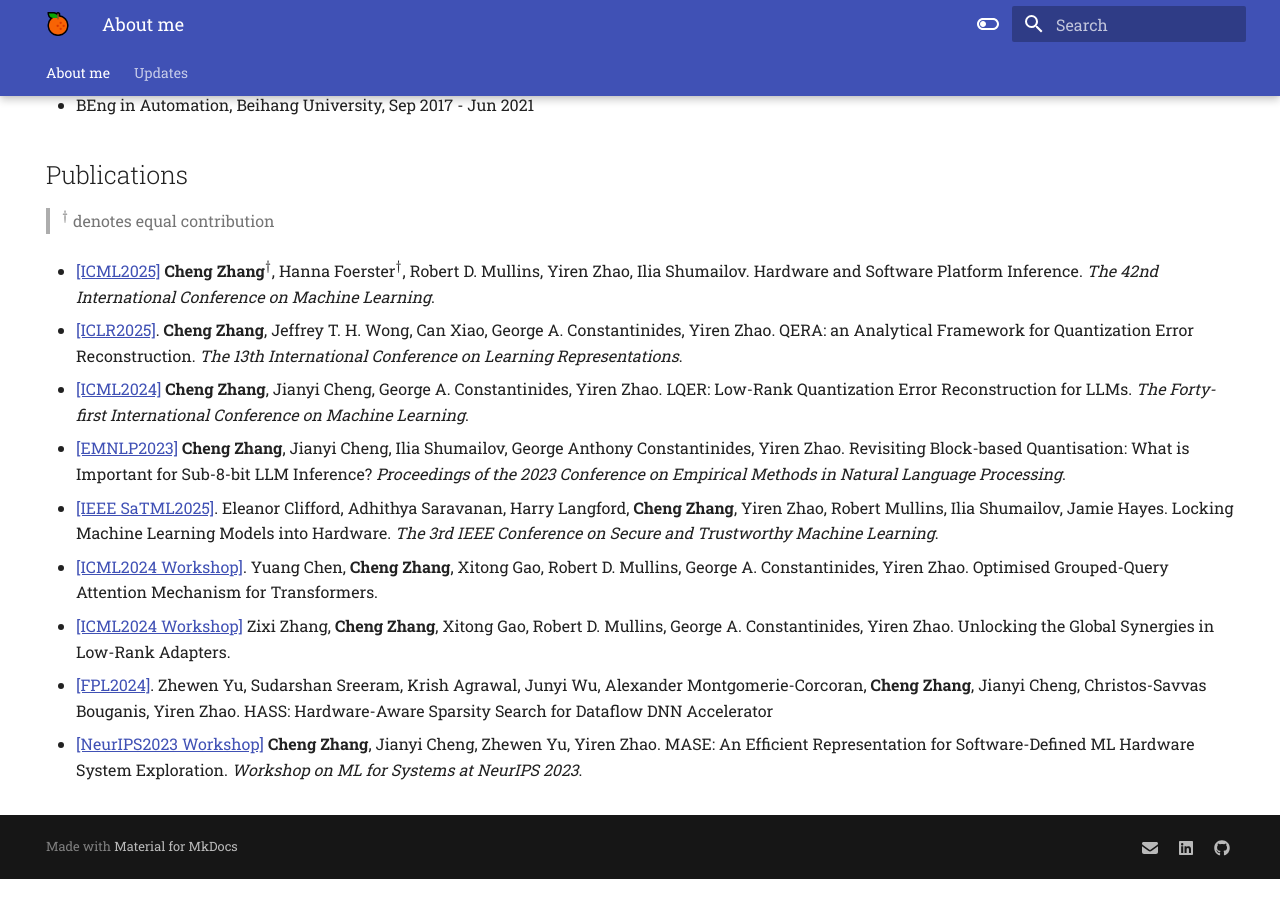
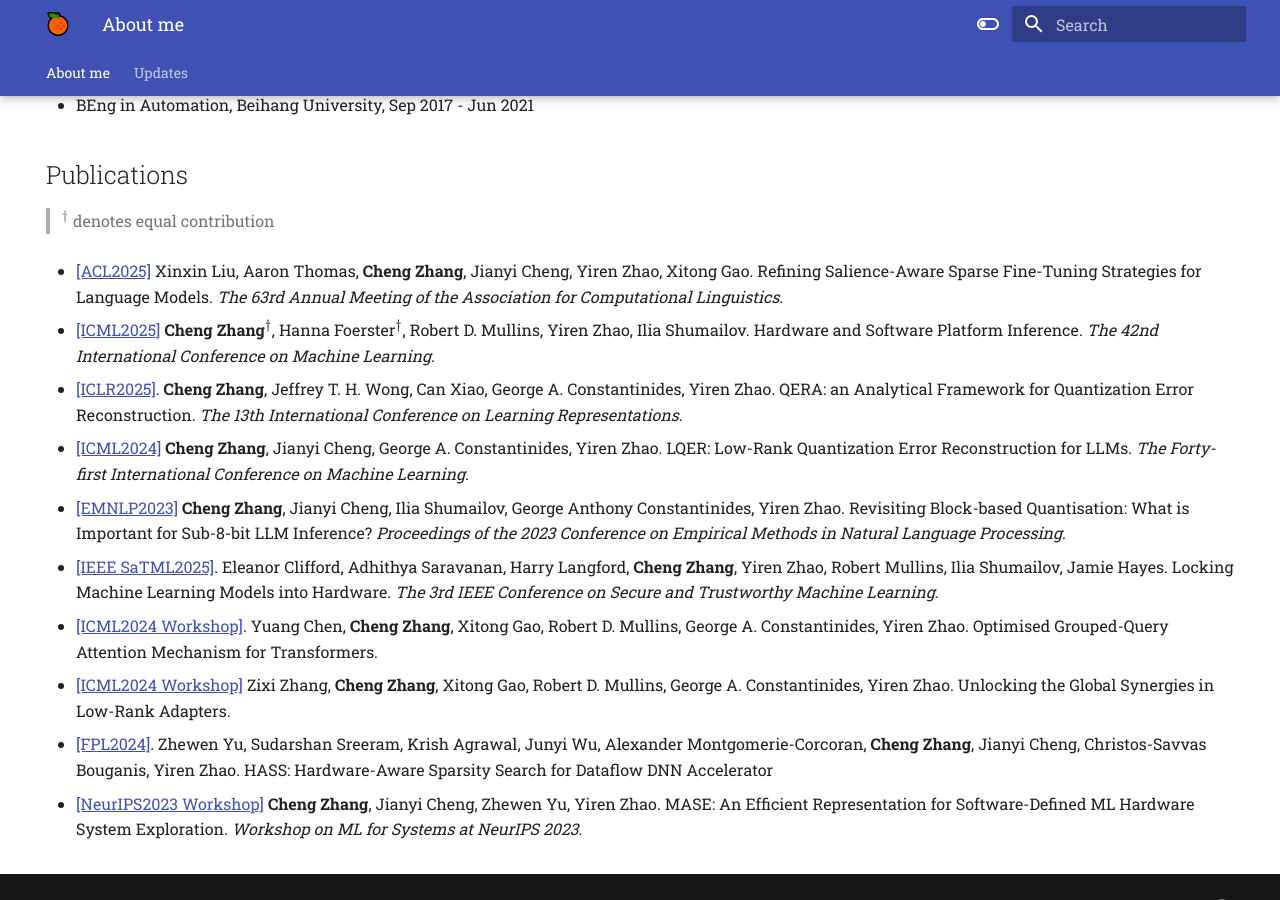
Before and after one commit to ChengZhang-98/blog, an MkDocs documentation site: the page built from docs/index.md, in a window 1280 px wide and 900 px high, scrolled down 738 px. Built offline with MkDocs 1.6.1 and Material for MkDocs 9.7.7, drawn with Linux system fonts in a browser that asks for light colours; before the commit the page ends 1617 px from its top, so only the background shows below that.

Commit message:
add acl2025

```diff
--- a/docs/index.md
+++ b/docs/index.md
@@ -30,7 +30,9 @@ My research is currently sponsored by the [Scaling Compute Program under ARIA](h
 
 > $^\dag$ denotes equal contribution
 
-- [<u>\[ICML2025\]</u>]() **Cheng Zhang**$^\dag$, Hanna Foerster$^\dag$, Robert D. Mullins, Yiren Zhao, Ilia Shumailov. Hardware and Software Platform Inference. *The 42nd International Conference on Machine Learning*.
+- [<u>\[ACL2025\]</u>](https://arxiv.org/abs/2412.13488) Xinxin Liu, Aaron Thomas, **Cheng Zhang**, Jianyi Cheng, Yiren Zhao, Xitong Gao. Refining Salience-Aware Sparse Fine-Tuning Strategies for Language Models. *The 63rd Annual Meeting of the Association for Computational Linguistics*.
+
+- [<u>\[ICML2025\]</u>](https://arxiv.org/abs/2411.05197v1) **Cheng Zhang**$^\dag$, Hanna Foerster$^\dag$, Robert D. Mullins, Yiren Zhao, Ilia Shumailov. Hardware and Software Platform Inference. *The 42nd International Conference on Machine Learning*.
 
 - [<u>\[ICLR2025\]</u>](https://arxiv.org/abs/2410.06040). **Cheng Zhang**, Jeffrey T. H. Wong, Can Xiao, George A. Constantinides, Yiren Zhao. QERA: an Analytical Framework for Quantization Error Reconstruction. *The 13th International Conference on Learning Representations*.
 
```
